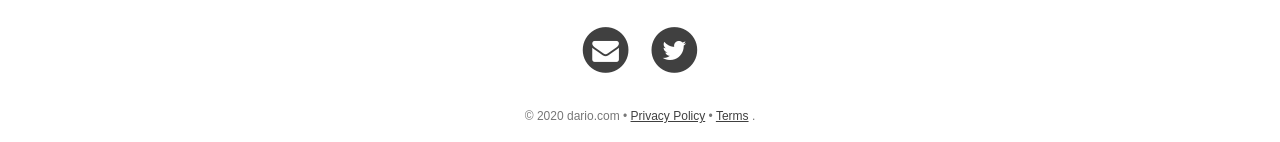
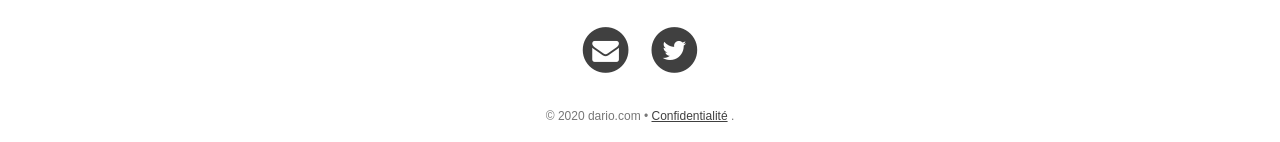
Before and after one commit to riod4/fr-services, a Jekyll site: the page built from index.html, in a window 1280 px wide. Shown: the part 1603-1745 px from the top of the page. Built offline with Jekyll 4.4.1, drawn with Linux system fonts in a browser that asks for light colours; nearby versions of some CDN libraries; the list of posts is cut into pages by our own code.

Commit message:
2020-06-16 update footer fr text Confidentialité

```diff
--- a/_includes/footer.html
+++ b/_includes/footer.html
@@ -54,8 +54,8 @@
                     {% endif %}
                 </ul>
                 <p class="copyright text-muted">
-                  &copy; 20{{ site.time | date: '%y' }} {{ site.copyright_name }} • <a href="{{ site.baseurl }}/privacy-policy">Privacy Policy</a>
-                   • <a href="{{ site.baseurl }}/privacy-policy#TaC">Terms</a>
+                  &copy; 20{{ site.time | date: '%y' }} {{ site.copyright_name }} • <a href="{{ site.baseurl }}/privacy-policy">Confidentialité</a>
+                   <!-- • <a href="{{ site.baseurl }}/privacy-policy#TaC">Terms</a> -->
                   {% if page.header-credit-link%} •
                       <a href="{{ page.header-credit-link}}" target="_blank" >Header image</a>
                       {% if page.header-license%}
```
